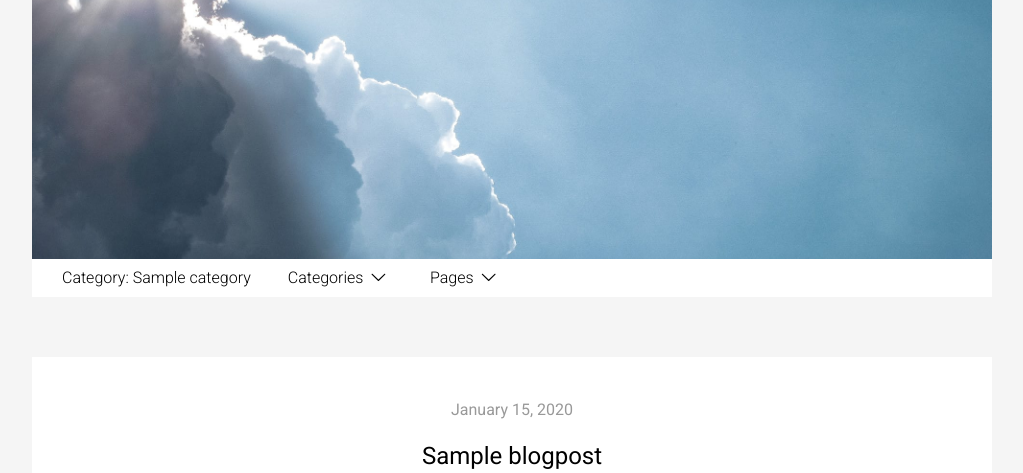
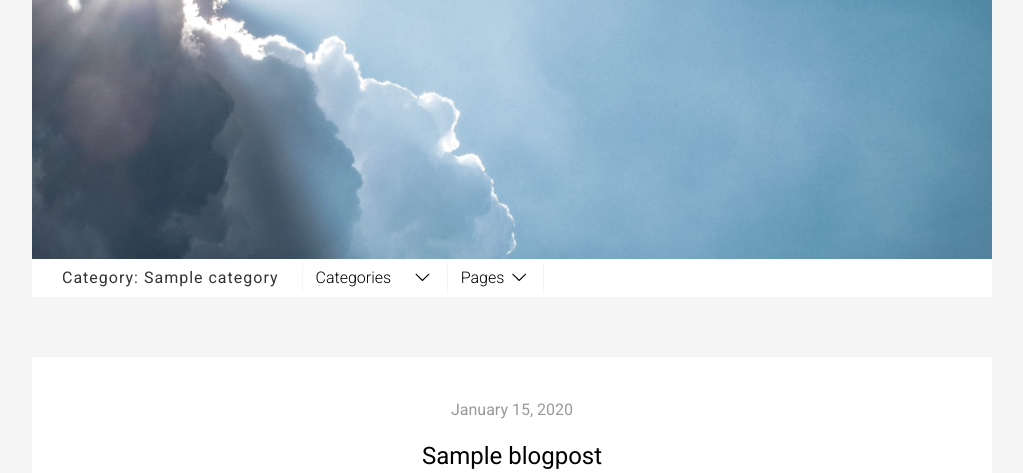
Before and after one commit to coding-buzz/hornet, a Django app: template blog/templates/blog/pages/index.html in a window 1280 px wide. Shown: the part 151-624 px from the top of the page, without its empty margins (128-1151 px from the left). Run offline with Django 3.2, Linux system fonts and the light colour scheme; the template is opened without the code that fills it: values that come from a table or form of the project are taken from there, others are empty; tables that the repository leaves empty hold one stand-in row (values such as "Sample post"); grey boxes marked "Sample" are stand-in pictures; style sheets or scripts are compiled from the project's sources; parts of the project's set-up code (start-up, migrations or seed data) failed here and were passed over; some libraries are stand-ins or nearby versions.

```diff
--- a/blog/static/blog/scripts/menubar.js
+++ b/blog/static/blog/scripts/menubar.js
@@ -7,4 +7,23 @@ $(function() {
         menubar.toggleClass('expanded');
         options.slideToggle();
     });
+
+    // iOS hover hack
+    options.find('.option-name').on('touchend', function(e) {
+        var parent = $(this).parents('li');
+        if (parent.hasClass('hovered')) {
+            parent.removeClass('hovered');
+        } else {
+            options.find('.hovered').removeClass('hovered');
+            $(this).parents('li').toggleClass('hovered');
+        }
+    });
+
+    options.find('> li').on('mouseenter', function() {
+        $(this).addClass('hovered');
+    });
+
+     options.find('> li').on('mouseleave', function() {
+        $(this).removeClass('hovered');
+    });
 });
--- a/blog/static/blog/scss/blocks/menubar.scss
+++ b/blog/static/blog/scss/blocks/menubar.scss
@@ -73,7 +73,7 @@
 }
 
 
-@media all and (min-width: 960px) {
+@media all and (min-width: 600px) {
     .menubar {
         height: 38px;
         padding: 0 30px;
@@ -89,6 +89,9 @@
 
         .expander {
             margin-right: 25px;
+            font-weight: 400;
+            letter-spacing: 1px;
+            color: #333;
 
             &.clickable {
                 display: none;
@@ -107,22 +110,39 @@
             display: inline-block !important;
 
             & > li {
-                display: inline-block;
+                display: block;
                 padding: 0;
                 line-height: 38px;
+                height: 38px;
                 font-weight: 300;
                 float: left;
+                margin-right: 3px;
 
-                &:hover {
+                &.hovered {
                     .option-name {
                         background-color: $blog-accent-color;
                         color: #FFF;
+
+                        span {
+                            transform: rotate(180deg);
+                        }
                     }
 
                     .links {
                         transform: translate(0, 0);
                         opacity: 1;
                     }
+                }
+
+                &:first-of-type .option-name:before {
+                    content: "";
+                    display: block;
+                    width: 1px;
+                    height: 30px;
+                    background-color: #F5F5F5;
+                    position: absolute;
+                    top: 4px;
+                    left: -2px;
                 }
             }
         }
@@ -137,7 +157,20 @@
             text-align: left;
 
             & > span {
-                display: inline;
+                display: block;
+                float: right;
+                transition: transform .25s;
+            }
+
+            &:after {
+                content: "";
+                display: block;
+                width: 1px;
+                height: 30px;
+                background-color: #F5F5F5;
+                position: absolute;
+                top: 4px;
+                right: -2px;
             }
         }
 
```
